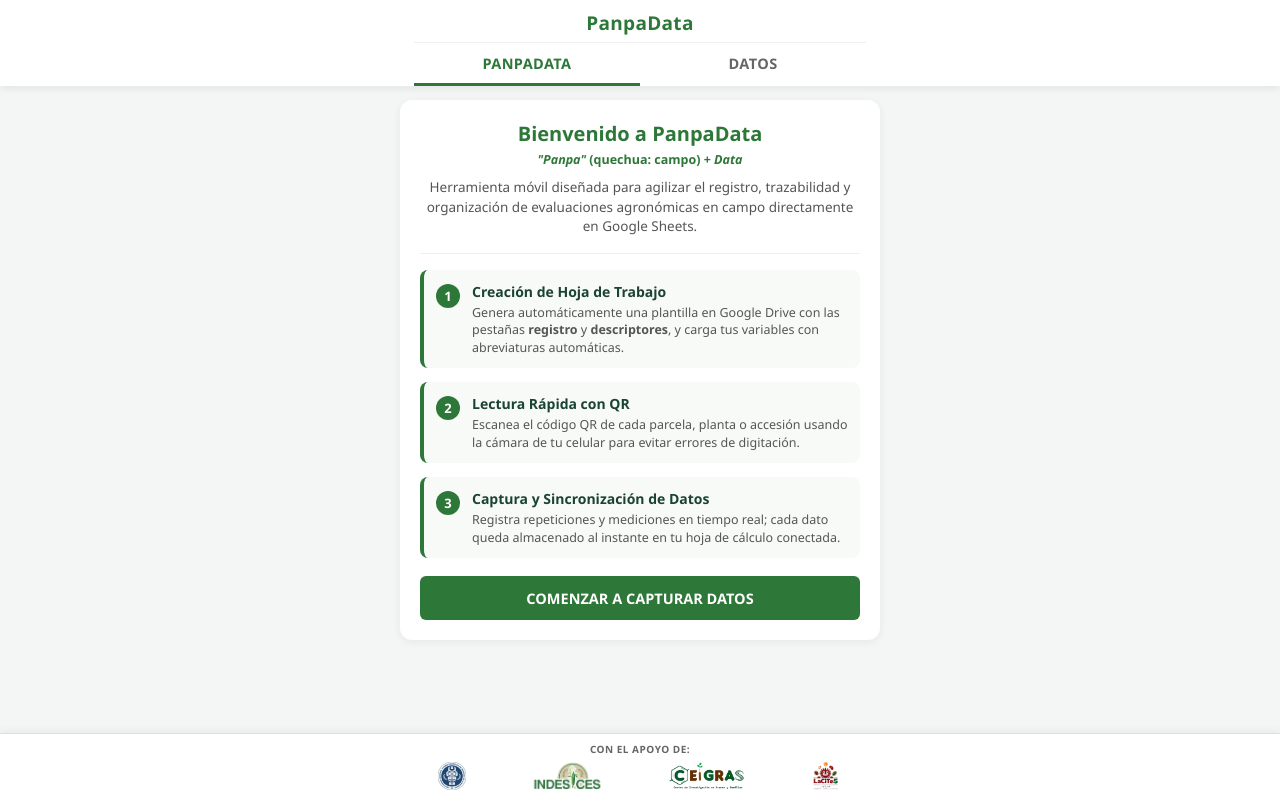
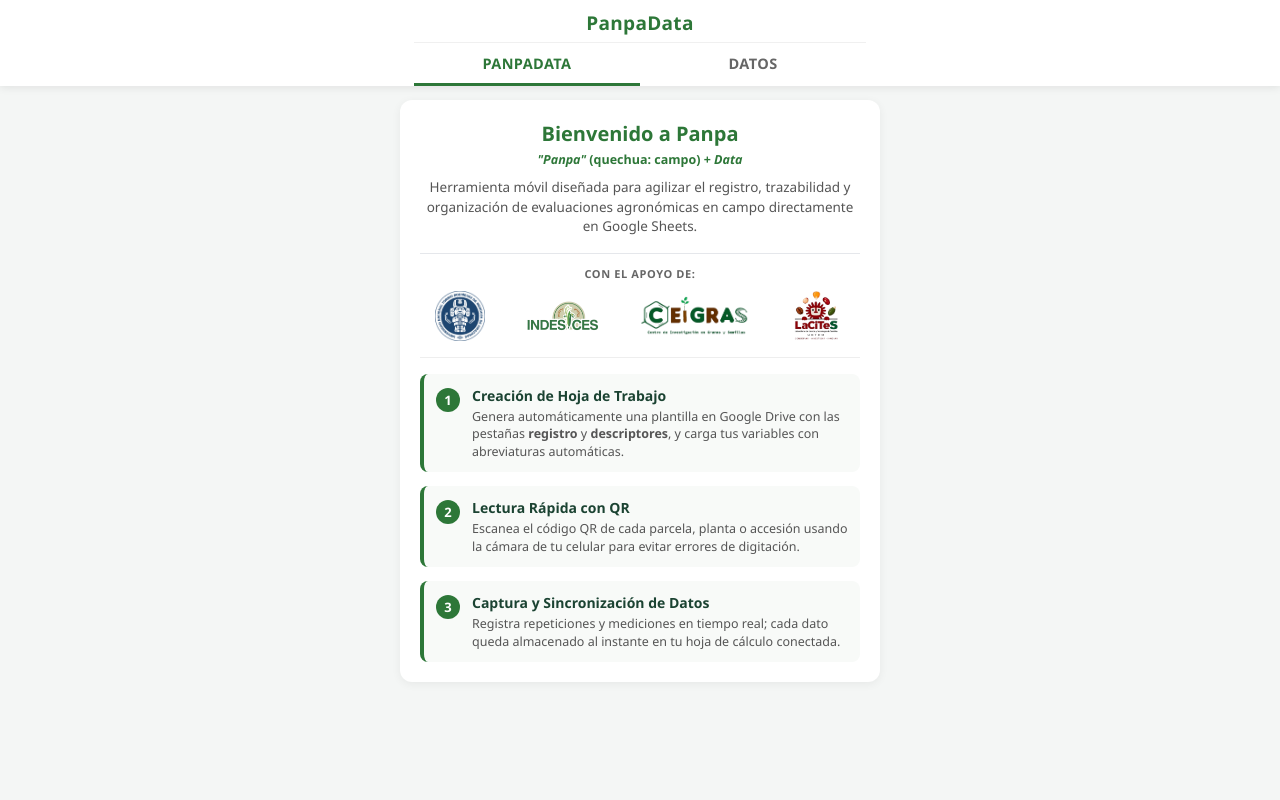
Before and after one commit to EOCT-234/lector_QR, a plain HTML site: page index.html in a window 1280 px wide. Drawn offline with Linux system fonts and the light colour scheme.

Commit message:
actualzio

```diff
--- a/index.html
+++ b/index.html
@@ -34,12 +34,22 @@
       <section id="section-info" class="main-section active">
         <div class="container info-card">
           <div class="info-hero">
-            <img src="img/logo-panpadata.png" alt="PanpaData" class="hero-logo" onerror="this.style.display='none'" />
-            <h2>Bienvenido a PanpaData</h2>
+            <img src="url del logo" alt="PanpaData" class="hero-logo" onerror="this.style.display='none'" />
+            <h2>Bienvenido a Panpa</h2>
             <p class="quechua-meaning"><em>"Panpa"</em> (quechua: campo) + <em>Data</em></p>
             <p class="info-lead">
               Herramienta móvil diseñada para agilizar el registro, trazabilidad y organización de evaluaciones agronómicas en campo directamente en Google Sheets.
             </p>
+    <!-- BLOQUE DE APOYO INSTITUCIONAL AL FINAL DE LA VENTANA PANPADATA -->
+          <div class="partners-section">
+            <p class="partners-title">Con el apoyo de:</p>
+            <div class="partners-logos">
+              <img src="https://raw.githubusercontent.com/EOCT-234/lector_QR/refs/heads/main/logos/UNTRM.png" alt="UNTRM" class="logo-untrm" />
+              <img src="https://raw.githubusercontent.com/EOCT-234/lector_QR/refs/heads/main/logos/INDES-CES.png" alt="INDES-CES" class="logo-indes" />
+              <img src="https://raw.githubusercontent.com/EOCT-234/lector_QR/refs/heads/main/logos/CEIGRAS.png" alt="CEIGRAS" class="logo-ceigras" />
+              <img src="https://raw.githubusercontent.com/EOCT-234/lector_QR/refs/heads/main/logos/LaCiTeS.png" alt="LaCiTeS" class="logo-lacites" />
+            </div>
+          </div>
           </div>
 
           <div class="info-steps">
@@ -66,11 +76,7 @@
                 <p>Registra repeticiones y mediciones en tiempo real; cada dato queda almacenado al instante en tu hoja de cálculo conectada.</p>
               </div>
             </div>
-          </div>
 
-          <button type="button" id="btn-ir-a-datos" class="btn-primary" style="margin-top: 18px;">
-            COMENZAR A CAPTURAR DATOS
-          </button>
         </div>
       </section>
 
@@ -161,20 +167,6 @@
 
     </main>
 
-    <!-- PIE DE PÁGINA FIJO (SOLO VISIBLE EN LA PESTAÑA PANPADATA) -->
-    <footer id="app-footer" class="fixed-footer">
-      <div class="footer-inner">
-        <p class="partners-title">Con el apoyo de:</p>
-        <div class="partners-logos">
-          <img src="https://raw.githubusercontent.com/EOCT-234/lector_QR/refs/heads/main/logos/UNTRM.png" alt="UNTRM" />
-          <img src="https://raw.githubusercontent.com/EOCT-234/lector_QR/refs/heads/main/logos/INDES-CES.png" alt="INDES-CES" />
-          <img src="https://raw.githubusercontent.com/EOCT-234/lector_QR/refs/heads/main/logos/CEIGRAS.png" alt="CEIGRAS" />
-          <img src="https://raw.githubusercontent.com/EOCT-234/lector_QR/refs/heads/main/logos/LaCiTeS.png" alt="LaCiTeS" />
-        </div>
-      </div>
-    </footer>
-  </div>
-
   <!-- Control de pestañas principales (PanpaData vs Datos) y visibilidad del Footer -->
   <script>
     document.addEventListener("DOMContentLoaded", () => {
--- a/style.css
+++ b/style.css
@@ -305,45 +305,54 @@ textarea {
 .status-message.success { color: #2d7738; }
 .status-message.error { color: #c62828; }
 
-/* =========================================
-   3. PIE DE PÁGINA FIJO (SOLO EN PANPADATA)
-   ========================================= */
-.fixed-footer {
-  flex-shrink: 0;
+.partners-section {
+  margin-top: 16px;
+  padding-top: 12px;
+  border-top: 1px solid #e5e7eb;
+  text-align: center;
   width: 100%;
-  background-color: #ffffff;
-  border-top: 1px solid #e0e0e0;
-  box-shadow: 0 -2px 8px rgba(0, 0, 0, 0.06);
-  z-index: 100;
-  padding-bottom: calc(8px + env(safe-area-inset-bottom, 0px));
-}
-
-.footer-inner {
-  max-width: 480px;
-  margin: 0 auto;
-  padding: 8px 10px 2px 10px;
-  text-align: center;
 }
 
 .partners-title {
-  font-size: 10px;
+  display: block;
+  width: 100%;
+  max-width: none; /* Elimina el límite que lo partía en dos líneas */
+  font-size: 11px;
   font-weight: 800;
   color: #666;
   text-transform: uppercase;
-  letter-spacing: 0.5px;
-  margin-bottom: 6px;
+  letter-spacing: 0.6px;
+  white-space: nowrap; /* Fuerza a que siempre esté en una sola línea */
+  text-align: center;
+  margin-bottom: 10px;
 }
 
 .partners-logos {
   display: flex;
   justify-content: space-around;
   align-items: center;
+  flex-wrap: nowrap;
   gap: 8px;
+  width: 100%;
 }
 
-.partners-logos img {
-  height: 28px;
-  width: auto;
-  max-width: 22%;
-  object-fit: contain;
+/* Ajustes individuales de tamaño de logos */
+.partners-logos img.logo-untrm {
+  height: 50px;       /* Más alto (por ejemplo, para logos circulares) */
+  max-width: 50%;
 }
+
+.partners-logos img.logo-indes {
+  height: 30px;       /* Más compacto (para logos muy anchos) */
+  max-width: 50%;
+}
+
+.partners-logos img.logo-ceigras {
+  height: 40px;
+  max-width: 50%;
+}
+
+.partners-logos img.logo-lacites {
+  height: 50px;
+  max-width: 50%;
+}
```
